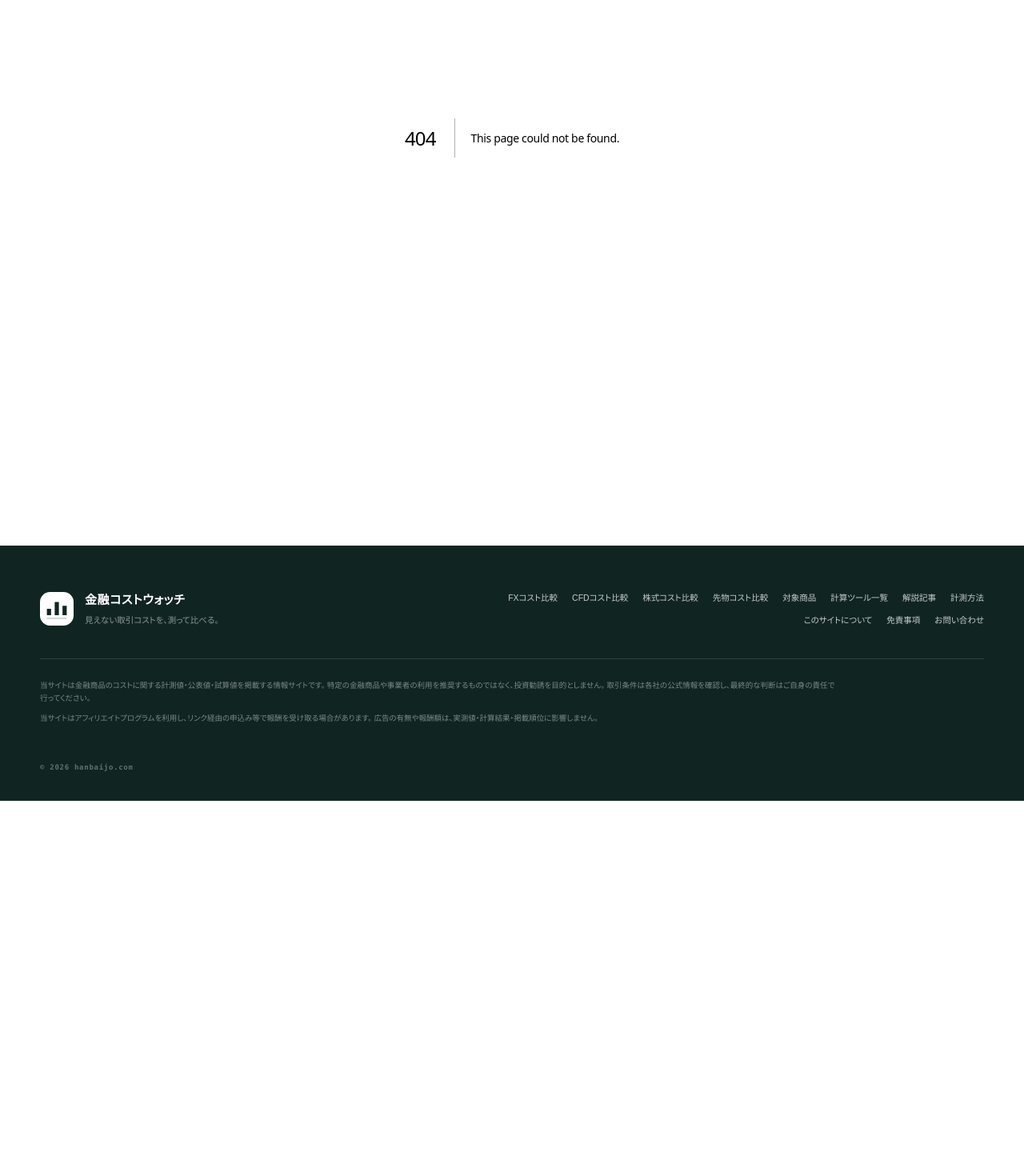
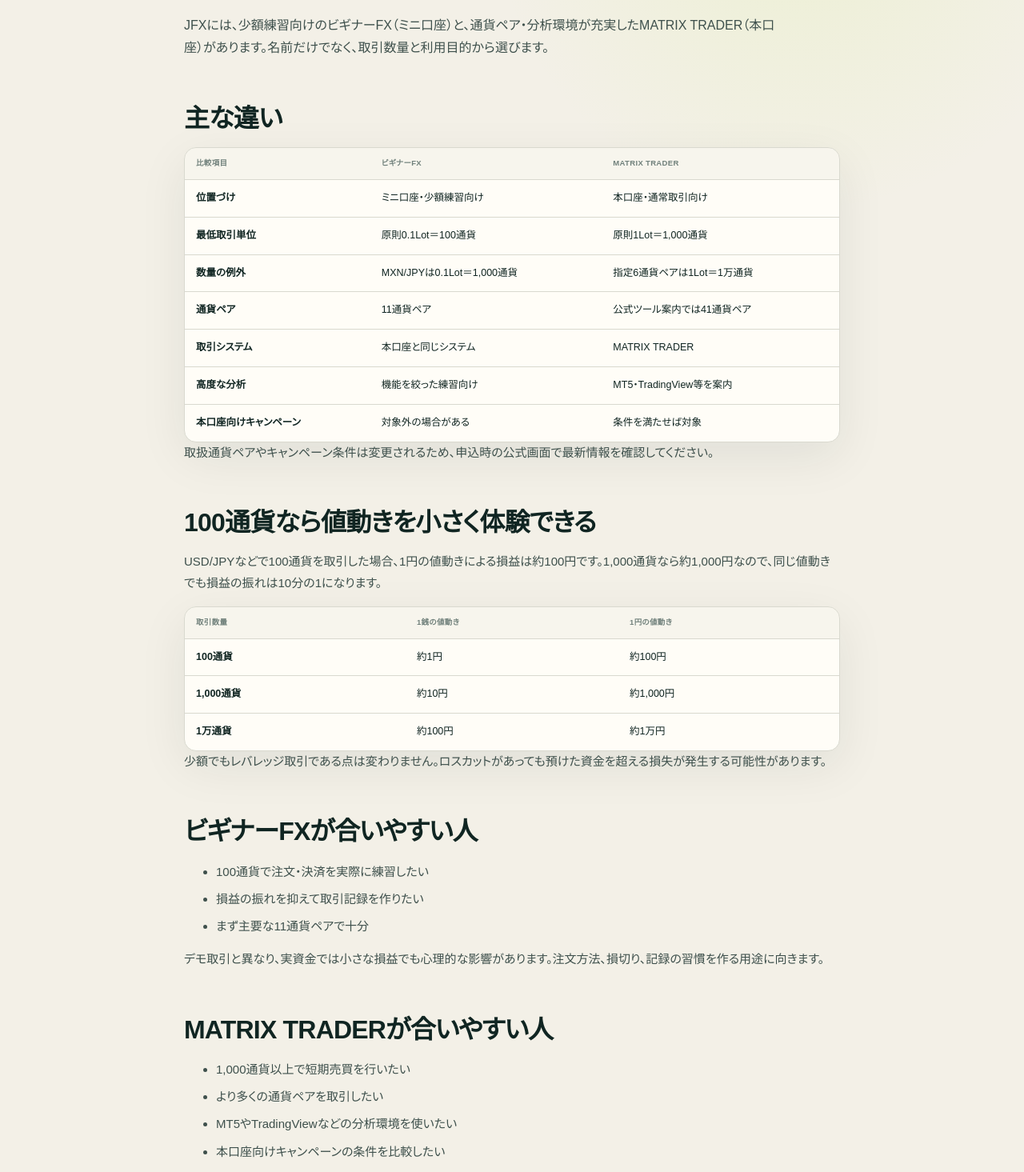
Before and after one commit to mrok18/hanbaijo, a Next.js app: page /articles/jfx-beginner-vs-matrix-trader in a window 1280 px wide. Before the commit this address had no page. Shown: the part 305-1770 px from the top of the page at 80% size. Before the commit the page ends 1306 px from the top, so only its background shows below. Built offline with nearby package versions, Linux system fonts and the light colour scheme.

Commit message:
content: compare JFX beginner and main accounts

```diff
--- a/app/articles/jfx-account-opening-flow/page.tsx
+++ b/app/articles/jfx-account-opening-flow/page.tsx
@@ -64,6 +64,7 @@ export default function Page() {
     </ul><p>口座開設・入金条件は2026年9月8日に公式ページで確認しました。審査基準や必要書類、キャンペーン、取引条件は変更される場合があります。</p></section>
 
     <p><Link href="/articles/jfx-lot-trade-unit">JFXの1Lotと最低取引単位を見る →</Link></p>
+    <p><Link href="/articles/jfx-beginner-vs-matrix-trader">100通貨のビギナーFXと本口座を比較する →</Link></p>
     <p><Link href="/articles/jfx-fees-total-cost">入出金・取引手数料と実質コストを見る →</Link></p>
     <p><Link href="/tools/fx-position-size-calculator">許容損失から取引数量を計算する →</Link></p>
     <p><Link href="/fx/jfx">JFXの取引条件一覧へ →</Link></p>
--- /dev/null
+++ b/app/articles/jfx-beginner-vs-matrix-trader/page.tsx
@@ -0,0 +1,68 @@
+import Link from 'next/link';
+
+export const metadata = {
+  title: 'JFXビギナーFXとMATRIX TRADERの違い｜100通貨・1,000通貨を比較',
+  description: 'JFXのビギナーFX（ミニ口座）とMATRIX TRADER（本口座）を、最低取引単位、通貨ペア、分析ツール、キャンペーンから比較します。',
+};
+
+export default function Page() {
+  return <article>
+    <p className="page-kicker">JFX / ACCOUNT COMPARISON</p>
+    <h1>ビギナーFXとMATRIX TRADERの違い<br />100通貨・1,000通貨を比較</h1>
+    <p className="lede">JFXには、少額練習向けのビギナーFX（ミニ口座）と、通貨ペア・分析環境が充実したMATRIX TRADER（本口座）があります。名前だけでなく、取引数量と利用目的から選びます。</p>
+
+    <h2>主な違い</h2>
+    <div className="data-panel"><div className="table-scroll"><table className="rates comparison-table"><thead><tr><th>比較項目</th><th>ビギナーFX</th><th>MATRIX TRADER</th></tr></thead><tbody>
+      <tr><td className="ex-name">位置づけ</td><td>ミニ口座・少額練習向け</td><td>本口座・通常取引向け</td></tr>
+      <tr><td className="ex-name">最低取引単位</td><td>原則0.1Lot＝100通貨</td><td>原則1Lot＝1,000通貨</td></tr>
+      <tr><td className="ex-name">数量の例外</td><td>MXN/JPYは0.1Lot＝1,000通貨</td><td>指定6通貨ペアは1Lot＝1万通貨</td></tr>
+      <tr><td className="ex-name">通貨ペア</td><td>11通貨ペア</td><td>公式ツール案内では41通貨ペア</td></tr>
+      <tr><td className="ex-name">取引システム</td><td>本口座と同じシステム</td><td>MATRIX TRADER</td></tr>
+      <tr><td className="ex-name">高度な分析</td><td>機能を絞った練習向け</td><td>MT5・TradingView等を案内</td></tr>
+      <tr><td className="ex-name">本口座向けキャンペーン</td><td>対象外の場合がある</td><td>条件を満たせば対象</td></tr>
+    </tbody></table></div></div>
+    <p>取扱通貨ペアやキャンペーン条件は変更されるため、申込時の公式画面で最新情報を確認してください。</p>
+
+    <h2>100通貨なら値動きを小さく体験できる</h2>
+    <p>USD/JPYなどで100通貨を取引した場合、1円の値動きによる損益は約100円です。1,000通貨なら約1,000円なので、同じ値動きでも損益の振れは10分の1になります。</p>
+    <div className="data-panel"><div className="table-scroll"><table className="rates comparison-table"><thead><tr><th>取引数量</th><th>1銭の値動き</th><th>1円の値動き</th></tr></thead><tbody>
+      <tr><td className="ex-name">100通貨</td><td>約1円</td><td>約100円</td></tr>
+      <tr><td className="ex-name">1,000通貨</td><td>約10円</td><td>約1,000円</td></tr>
+      <tr><td className="ex-name">1万通貨</td><td>約100円</td><td>約1万円</td></tr>
+    </tbody></table></div></div>
+    <p>少額でもレバレッジ取引である点は変わりません。ロスカットがあっても預けた資金を超える損失が発生する可能性があります。</p>
+
+    <h2>ビギナーFXが合いやすい人</h2>
+    <ul>
+      <li>100通貨で注文・決済を実際に練習したい</li>
+      <li>損益の振れを抑えて取引記録を作りたい</li>
+      <li>まず主要な11通貨ペアで十分</li>
+    </ul>
+    <p>デモ取引と異なり、実資金では小さな損益でも心理的な影響があります。注文方法、損切り、記録の習慣を作る用途に向きます。</p>
+
+    <h2>MATRIX TRADERが合いやすい人</h2>
+    <ul>
+      <li>1,000通貨以上で短期売買を行いたい</li>
+      <li>より多くの通貨ペアを取引したい</li>
+      <li>MT5やTradingViewなどの分析環境を使いたい</li>
+      <li>本口座向けキャンペーンの条件を比較したい</li>
+    </ul>
+    <div className="callout"><strong>キャッシュバックだけで数量を増やさない</strong><p>キャンペーンは対象期間・申込み・新規約定数量などの条件があります。達成のために不要な売買を増やすと、スプレッドやスリッページ、相場損失が特典額を上回る可能性があります。</p></div>
+
+    <h2>必要資金は最低数量だけで決まらない</h2>
+    <div className="formula-box"><code>準備資金 ＝ 必要証拠金 ＋ 損切りまでの想定損失 ＋ コスト ＋ 余裕</code><small>100通貨で始める場合も、ロスカット直前まで資金を使わず余力を残します。</small></div>
+    <p>少額取引を卒業する基準は、利益額ではなく、損切りルールを守れること、注文ミスがないこと、実際のコストを記録できることです。数量を増やすときも一度に10倍へ上げず、許容損失から逆算します。</p>
+
+    <section className="article-sources" aria-labelledby="sources"><h2 id="sources">参照した公式資料</h2><ul>
+      <li><a href="https://www.jfx.co.jp/beginner-fx/beginner_lp/" target="_blank" rel="noopener noreferrer">JFX「ビギナーFX」</a></li>
+      <li><a href="https://www.jfx.co.jp/beginner-fx/trading_rule/" target="_blank" rel="noopener noreferrer">JFX「ビギナーFX サービス概要」</a></li>
+      <li><a href="https://www.jfx.co.jp/trading_rule/" target="_blank" rel="noopener noreferrer">JFX「MATRIX TRADER 取引ルール」</a></li>
+      <li><a href="https://www.jfx.co.jp/landing/mt_java_lp/" target="_blank" rel="noopener noreferrer">JFX「MATRIX TRADER 新Java版」</a></li>
+    </ul><p>商品仕様は2026年9月8日に公式ページで確認しました。取引単位、通貨ペア、キャンペーンは変更される場合があります。</p></section>
+
+    <p><Link href="/articles/jfx-account-opening-flow">JFXの口座開設と初回入金を見る →</Link></p>
+    <p><Link href="/articles/jfx-lot-trade-unit">MATRIX TRADERの1Lot例外を見る →</Link></p>
+    <p><Link href="/tools/fx-position-size-calculator">許容損失から取引数量を計算する →</Link></p>
+    <p><Link href="/fx/jfx">JFXの取引条件一覧へ →</Link></p>
+  </article>;
+}
--- a/app/articles/posts.ts
+++ b/app/articles/posts.ts
@@ -1,4 +1,5 @@
 export const POSTS = [
+  { slug: 'jfx-beginner-vs-matrix-trader', category: 'FX・JFX', title: 'JFXビギナーFXとMATRIX TRADERの違い｜100通貨・1,000通貨', desc: '最低取引単位、通貨ペア、分析ツール、キャンペーンからミニ口座と本口座を比較する。' },
   { slug: 'jfx-account-opening-flow', category: 'FX・JFX', title: 'JFXの口座開設に必要なもの｜本人確認・初回入金', desc: 'スマホ本人確認、必要書類、審査、ID受取、初回入金1万円から取引開始までを整理する。' },
   { slug: 'jfx-quick-order-settings', category: 'FX・JFX', title: 'JFXクイック注文の設定｜全決済・両建て・決済pip差', desc: '確認画面、Lot数、両建て、許容設定、全決済方式、決済pip差の誤操作防止ポイントを整理する。' },
   { slug: 'jfx-order-slippage-rules', category: 'FX・JFX', title: 'JFXの注文方法とスリッページ｜成行・ストリーミング・逆指値', desc: '約定優先、許容スリップ、注文不成立、許容スプレッドの違いを基本注文ごとに整理する。' },
--- a/app/fx/jfx/page.tsx
+++ b/app/fx/jfx/page.tsx
@@ -12,6 +12,7 @@ export const metadata = {
 export default function Page() {
   if (!provider) notFound();
   return <FxProviderFactSheet provider={provider} relatedArticles={[
+    { href: '/articles/jfx-beginner-vs-matrix-trader', title: 'ビギナーFXとMATRIX TRADERを比較', description: '100通貨のミニ口座と1,000通貨の本口座を、取扱商品・分析環境まで比較します。' },
     { href: '/articles/jfx-account-opening-flow', title: 'JFXの口座開設に必要なもの', description: '本人確認・マイナンバー・審査・初回入金1万円から取引開始までを整理します。' },
     { href: '/articles/jfx-quick-order-settings', title: 'JFXクイック注文の設定と注意点', description: '全決済、両建て、許容設定、決済pip差を発注前の確認順に整理します。' },
     { href: '/articles/jfx-order-slippage-rules', title: 'JFXの注文方法とスリッページ', description: '成行・ストリーミング・指値・逆指値を、価格のずれと注文不成立の違いから整理します。' },
```
